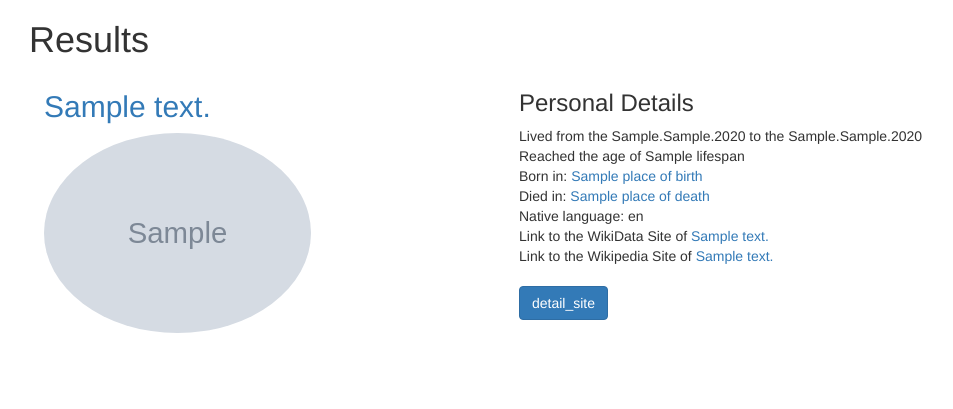
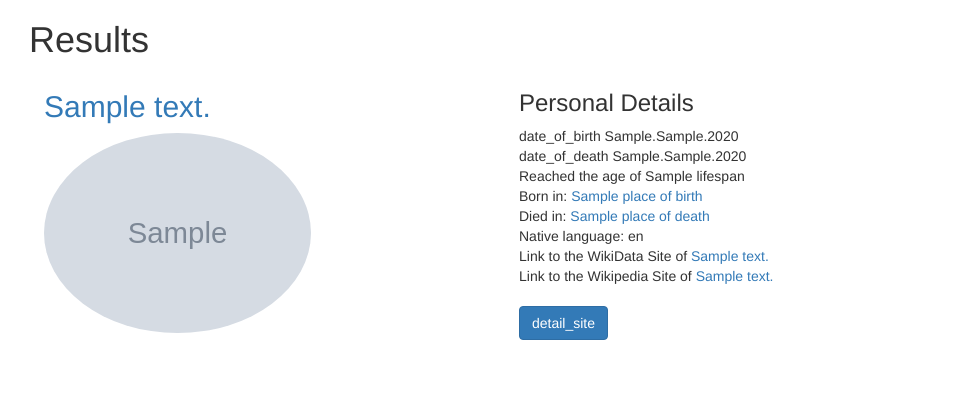
Before and after one commit to Transkribus/FamousHands, a Django app: template fh2/fh/templates/fh/longsearch.html in a window 1280 px wide. Shown: the part 54-463 px from the top of the page, without its empty margins (41-994 px from the left). Run offline with Django 3.2, Linux system fonts and the light colour scheme; the template is opened without the code that fills it: most values are stand-ins (such as "Sample title", 1, 10 or a date in 2020); grey boxes marked "Sample" are stand-in pictures; some libraries are stand-ins or nearby versions.

Commit message:
lat & lng, new labels, only show available values

```diff
--- a/fh2/fh/templates/fh/longsearch.html
+++ b/fh2/fh/templates/fh/longsearch.html
@@ -29,10 +29,18 @@
                 <div class="col-sm-5">
                     <p>
                         <h3>{% trans 'Personal Details' %}</h3>
-                        {% trans 'Lived from the' %} {{e.day_of_birth}}.{{e.month_of_birth}}.{{e.year_of_birth}} {% trans ' to the' %} {{e.day_of_death}}.{{e.month_of_death}}.{{e.year_of_death}} <br/>
+                        {% trans 'date_of_birth' %} {{e.day_of_birth}}.{{e.month_of_birth}}.{{e.year_of_birth}} <br/>
+                         {% if e.day_of_death %}
+                            {% trans ' date_of_death' %} {{e.day_of_death}}.{{e.month_of_death}}.{{e.year_of_death}}  <br/>
+                         {% endif %}
+
                         {% trans 'Reached the age of' %} {{e.lifespan}}<br/>
-                        {% trans 'Born in:' %} <a target="_blank" href ="maps?lat={{e.place_of_birth.lng}}&amp;lng={{e.place_of_birth.lat}}">{{e.place_of_birth.label}}</a> <br/>
-                        {% trans 'Died in:' %} <a target="_blank" href ="maps?lat={{e.place_of_death.lng}}&amp;lng={{e.place_of_death.lat}}">{{e.place_of_death.label}}</a><br/>
+                        {% if e.place_of_birth.label %}
+                            {% trans 'Born in:' %} <a target="_blank" href ="maps?lat={{e.place_of_birth.lat}}&amp;lng={{e.place_of_birth.lng}}">{{e.place_of_birth.label}}</a> <br/>
+                        {% endif %}
+                        {% if e.place_of_death.label %}
+                            {% trans 'Died in:' %} <a target="_blank" href ="maps?lat={{e.place_of_death.lat}}&amp;lng={{e.place_of_death.lng}}">{{e.place_of_death.label}}</a><br/>
+                         {% endif %}
                         {% trans 'Native language:' %} {{e.native_lang}}<br/>
                         {% trans 'Link to the WikiData Site of' %} <a target="_blank" href= "https://www.wikidata.org/wiki/{{e.wiki_link}}">{{e.description}}</a><br/>
                         {% trans 'Link to the Wikipedia Site of' %} <a target="_blank" href= "https://{{ LANGUAGE_CODE }}.wikipedia.org/wiki/{{e.description|urlencode}}"> {{e.description}}</a><br/>
```
